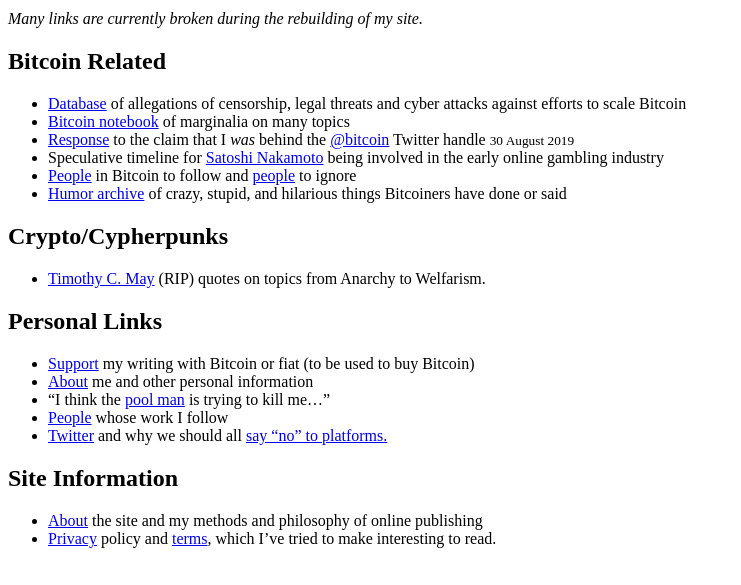
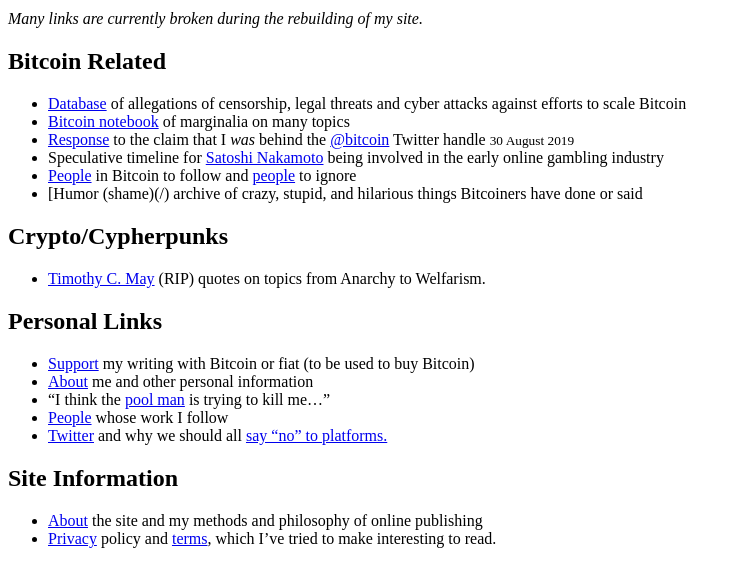
Before and after one commit to makgill/deryk, a Jekyll site: the page built from index.md, in a window 1280 px wide, cut to the strip 315-900 px from the top of the page. Shown: the whole strip, without its empty margins (0-741 px from the left). Built offline with Jekyll 4.4.1, drawn with Linux system fonts in a browser that asks for light colours.

Commit message:
Update index.md

```diff
--- a/index.md
+++ b/index.md
@@ -22,7 +22,7 @@
 - [Response](/) to the claim that I *was* behind the [@bitcoin](https://twitter.com/bitcoin) Twitter handle <small>30 August 2019</small>
 - Speculative timeline for [Satoshi Nakamoto](/) being involved in the early online gambling industry
 - [People](/) in Bitcoin to follow and [people](/) to ignore
-- [Humor archive](/) of crazy, stupid, and hilarious things Bitcoiners have done or said
+- [Humor (shame)(/) archive of crazy, stupid, and hilarious things Bitcoiners have done or said
 
 ## Crypto/Cypherpunks
 
```
